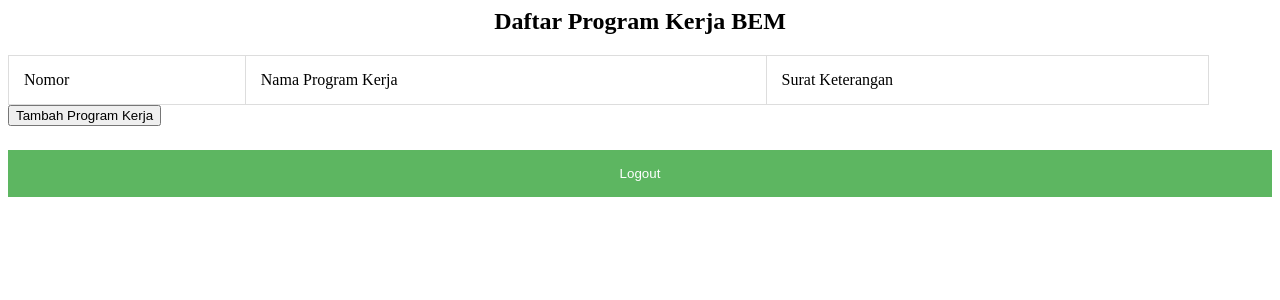
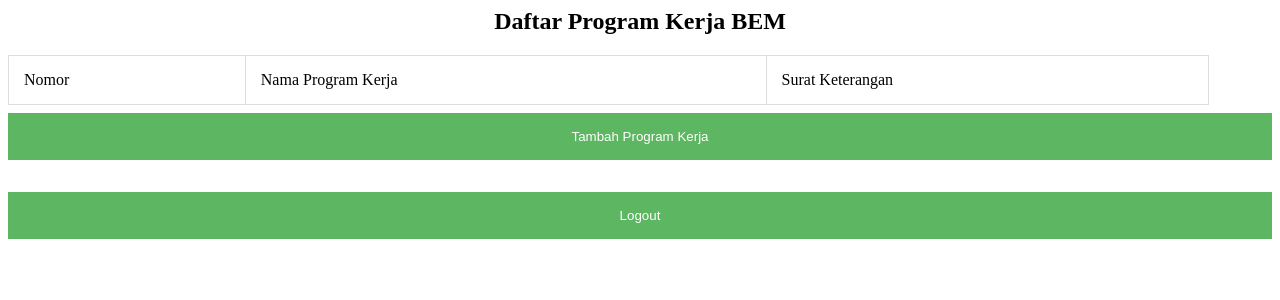
Before and after one commit to aldifp01/FGA-project, a PHP site: page /v_programKerja.php in a window 1280 px wide. Shown: the top 300 px of the page. Run offline with PHP 8.4, Linux system fonts and the light colour scheme; data that the repository does not hold is empty; some libraries are stand-ins or nearby versions.

Commit message:
Update v_programKerja.php

```diff
--- a/v_programKerja.php
+++ b/v_programKerja.php
@@ -63,7 +63,7 @@
             </thead>
         </table>
         <form action="v_tambahProker.php?page=add">
-            <input type="submit" value="Tambah Program Kerja">
+            <input type="submit" value="Tambah Program Kerja" class="registerbtn" name="Tambah">
         </form>
         <form action="v_login.php" method="POST">
             <input type="submit" value="Logout" class="registerbtn" name="Logout">
```
